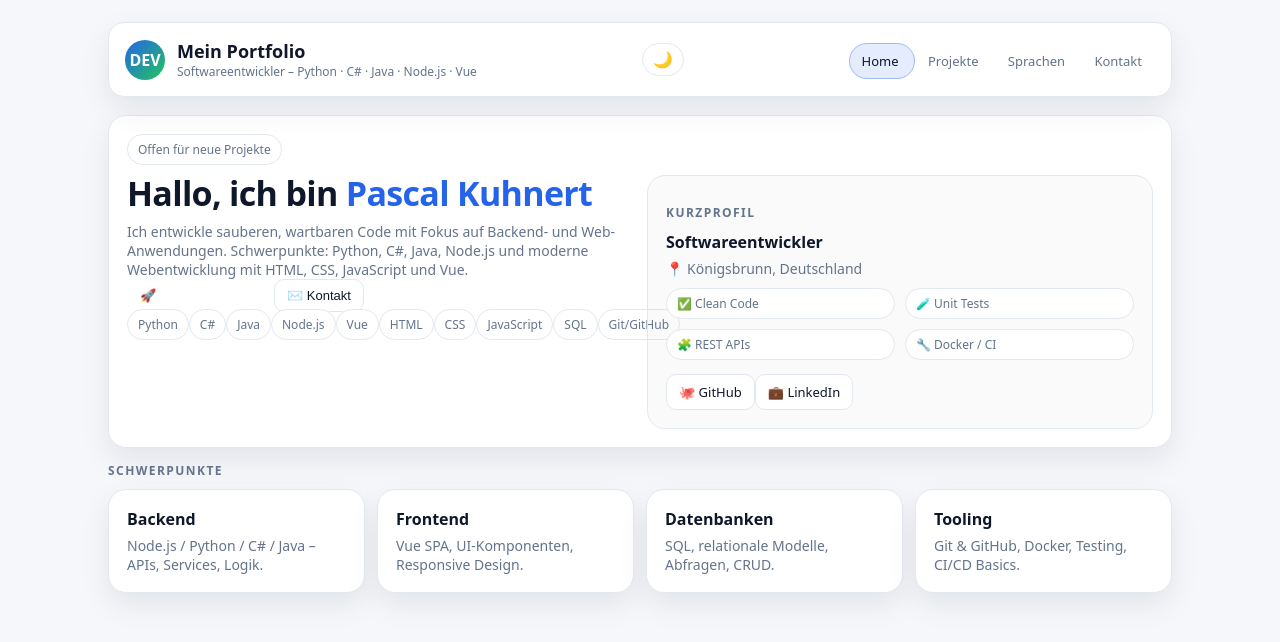
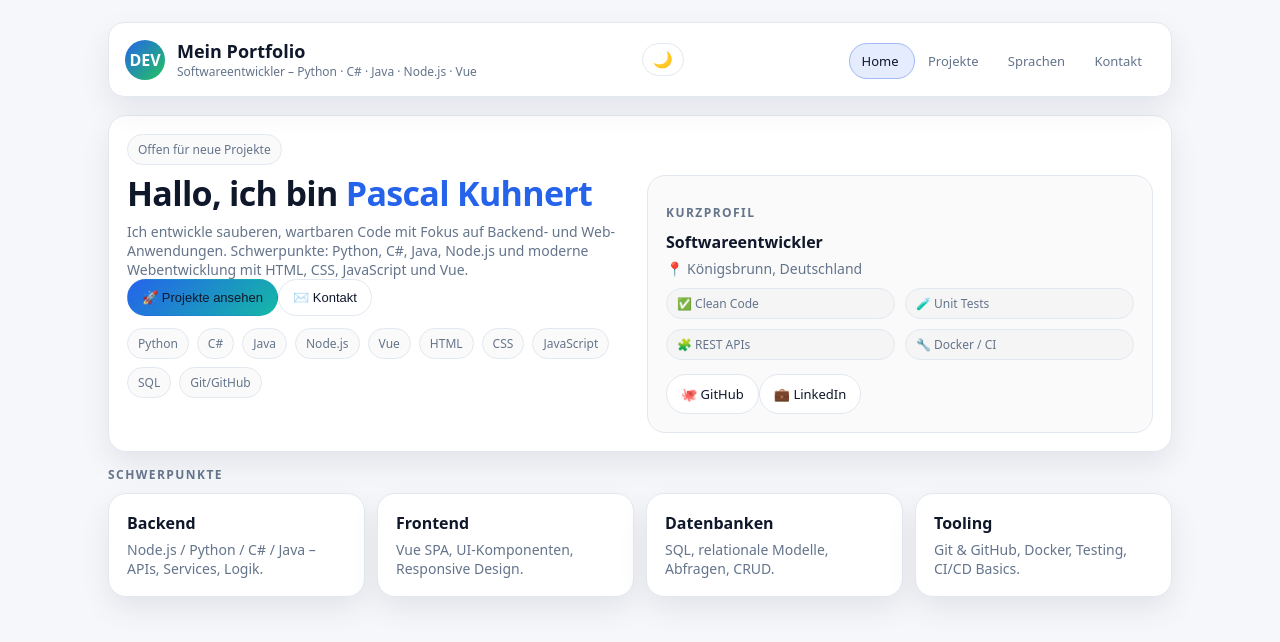
Before and after one commit to PasiDerKeK/Portfolio, a Vue app in the folder frontend/: page / in a window 1280 px wide. Shown: the top 642 px of the page. Built offline with nearby package versions, Linux system fonts and the light colour scheme.

Commit message:
Style change auf darkmode

```diff
--- a/frontend/src/assets/style.css
+++ b/frontend/src/assets/style.css
@@ -342,7 +342,7 @@ a:hover{ text-decoration: underline; }
 }
 
 /* Buttons */
-/*
+
 .home .btn{
     display: inline-flex;
     align-items: center;
@@ -351,7 +351,7 @@ a:hover{ text-decoration: underline; }
     border-radius: 999px;
     font-size: 13px;
     border: 1px solid var(--border);
-    background: #fff;
+    background: var(--card);
     cursor: pointer;
     transition: transform .12s ease-out, box-shadow .12s ease-out;
 }
@@ -363,12 +363,12 @@ a:hover{ text-decoration: underline; }
 
 .home .btn-primary{
     background: linear-gradient(135deg, var(--home-accent), var(--home-accent2));
-    color: #fff;
+    color: var(--text);
     border-color: transparent;
 }
-*/
+
 /* Chips */
-/*
+
 .home .chips{
     display: flex;
     flex-wrap: wrap;
@@ -384,7 +384,7 @@ a:hover{ text-decoration: underline; }
     background: rgba(15, 23, 42, 0.02);
     color: var(--muted);
 }
-*/
+
 .lang-title{
     font-size: 22px;
     font-weight: 800;
```
